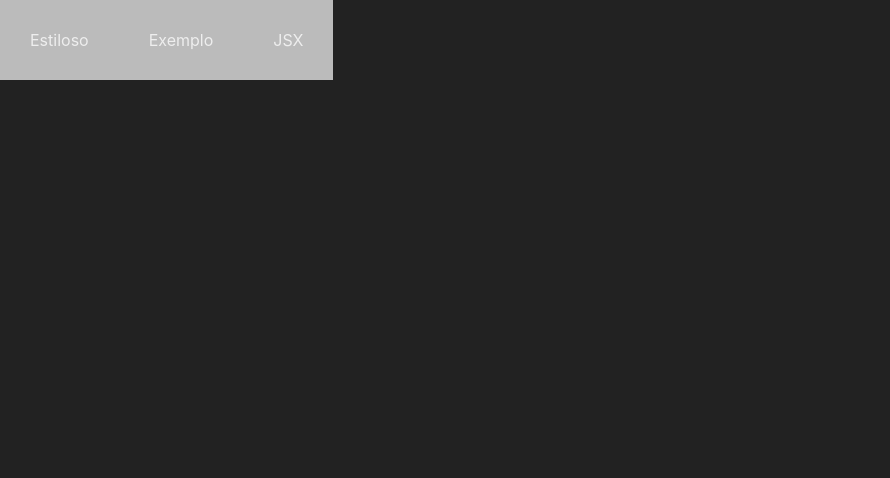
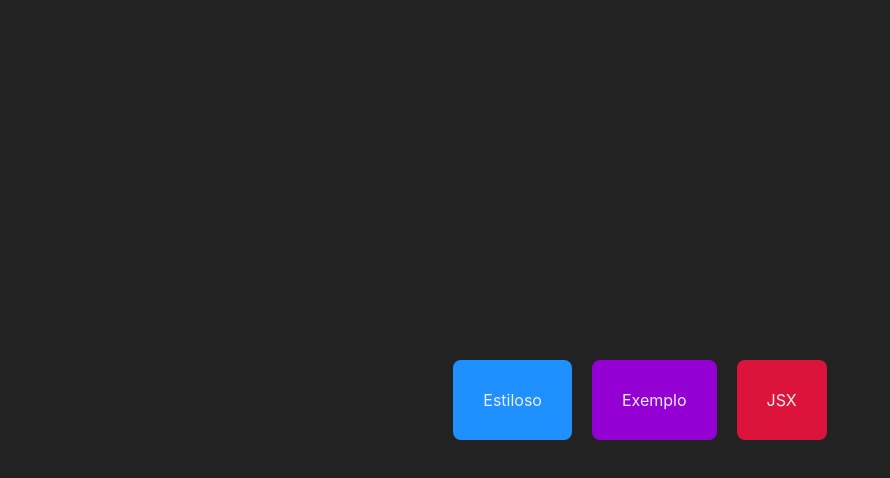
Before and after one commit to eduardo7321/nextjs-studies, a Next.js app: page / in a window 1280 px wide. Shown: the top 478 px of the page, without its empty margins (0-890 px from the left). Built offline with nearby package versions, Linux system fonts and the light colour scheme.

Commit message:
Componente navegador

```diff
--- a/src/components/Navegador.jsx
+++ b/src/components/Navegador.jsx
@@ -4,7 +4,9 @@ import styles from '../styles/Navegador.module.css'
 export default function Navegador(props) {
     return (
         <Link href={props.destino}>
-            <div className={styles.navegador}>
+            <div className={styles.navegador} style={{
+                backgroundColor: props.cor ?? 'dodgerblue'
+            }}>
             {props.texto}
 
             </div>
--- a/src/pages/index.jsx
+++ b/src/pages/index.jsx
@@ -4,11 +4,15 @@ export default function Inicio() {
     return (
         <div style={{
             display:'flex',
+            justifyContent: 'center',
+            alignItems: 'center',
+            flexWrap: '100vh',
+            height:'100vh'
 
         }}>
             <Navegador texto="Estiloso" destino="/estiloso" />
-            <Navegador texto="Exemplo" destino="/exemplo" />
-            <Navegador texto="JSX" destino="/jsx" />
+            <Navegador texto="Exemplo" destino="/exemplo" cor="#9400d3"/>
+            <Navegador texto="JSX" destino="/jsx" cor="crimson" />
 
         </div>
     )
--- a/src/pages/jsx.jsx
+++ b/src/pages/jsx.jsx
@@ -1,3 +1,4 @@
+import Layout from "../components/Layout"
 export default function Jsx() {
     const titulo = <h1>JSX é um conceito Central</h1>
 
@@ -5,12 +6,14 @@ export default function Jsx() {
         return <h2>{"muito legal".toUpperCase()}</h2>
     }
     return (
+        <Layout titulo="Entendendo o JSX">
         <div>
-            {titulo}
+        {titulo}
             {subtitulo()}
             <p>
                 {JSON.stringify({nome: 'João', idade: 30})}
             </p>
         </div>
+        </Layout>
     )
 }
--- a/src/styles/Navegador.module.css
+++ b/src/styles/Navegador.module.css
@@ -1,4 +1,6 @@
 .navegador {
-    background-color: #bbb;
+    background-color: dodgerblue;
     padding: 30px;
+    margin: 10px;
+    border-radius: 8px;
 }
```
Also changed, not shown: src/pages/exemplo.jsx (+3 -4 lines).
